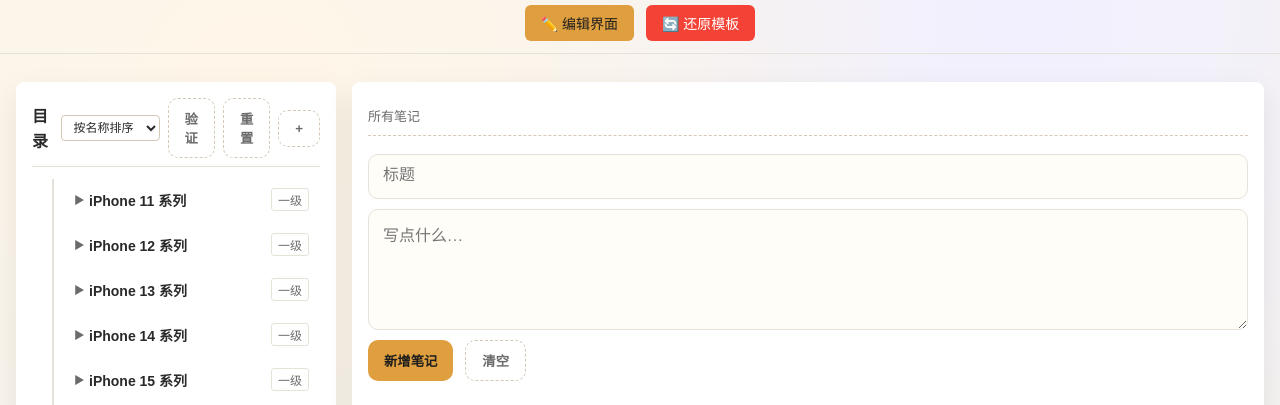
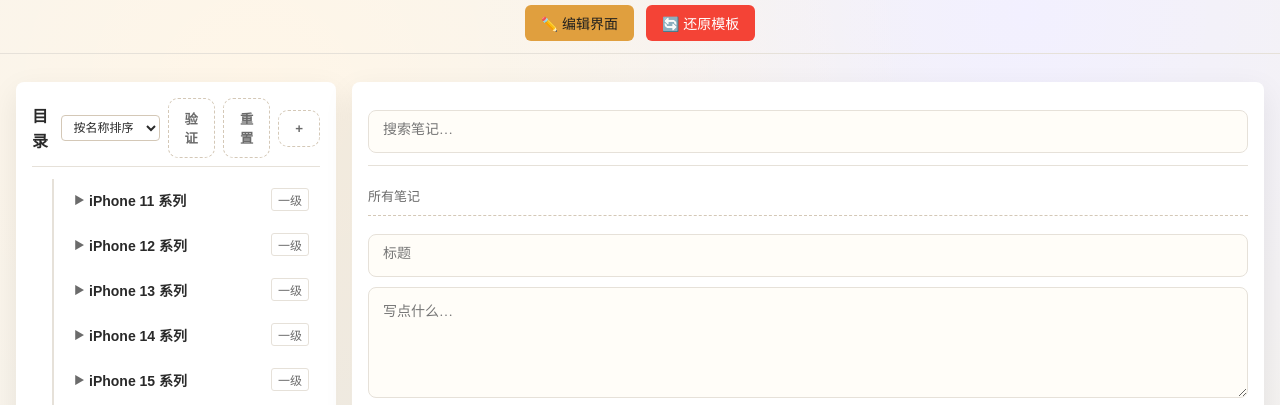
Before and after one commit to 694938784-cell/New-project-2, a plain HTML site: page index.html in a window 1280 px wide. Shown: the part 66-471 px from the top of the page. Drawn offline with Linux system fonts and the light colour scheme.

Commit message:
优化UI：将搜索框移至页面顶部
- 将搜索框从笔记列表头部移至main-content顶部
- 使用sticky定位使搜索框始终可见
- 调整main-content overflow为auto以支持sticky定位
- 优化搜索框样式和间距

```diff
--- a/index.html
+++ b/index.html
@@ -37,6 +37,11 @@
 
         <!-- 右侧笔记区 -->
         <div class="main-content">
+          <!-- 搜索框 -->
+          <div class="search-bar">
+            <input id="searchInput" type="search" placeholder="搜索笔记…" />
+          </div>
+
           <section class="compose">
             <div class="folder-path" id="currentFolder">所有笔记</div>
             <input id="titleInput" type="text" placeholder="标题" />
@@ -53,7 +58,6 @@
           <section class="list">
             <div class="list-header">
               <h2>笔记列表</h2>
-              <input id="searchInput" type="search" placeholder="搜索…" />
             </div>
             <div id="notes"></div>
           </section>
--- a/style.css
+++ b/style.css
@@ -303,7 +303,8 @@
   flex: 1;
   display: flex;
   flex-direction: column;
-  overflow: hidden;
+  overflow-y: auto;
+  overflow-x: hidden;
   background: var(--paper);
   border-radius: 8px;
   box-shadow: var(--shadow);
@@ -421,11 +422,22 @@
   width: 100%;
   border: 1px solid #e6e1d9;
   padding: 12px 14px;
-  border-radius: 10px;
-  font-size: 16px;
+  border-radius: 8px;
+  font-size: 14px;
   font-family: inherit;
   outline: none;
   background: #fffdf8;
+}
+
+.search-bar {
+  position: sticky;
+  top: 0;
+  background: var(--paper);
+  padding: 12px 0;
+  border-bottom: 1px solid #e6e1d9;
+  margin-bottom: 12px;
+  flex-shrink: 0;
+  z-index: 100;
 }
 
 .actions {
```
